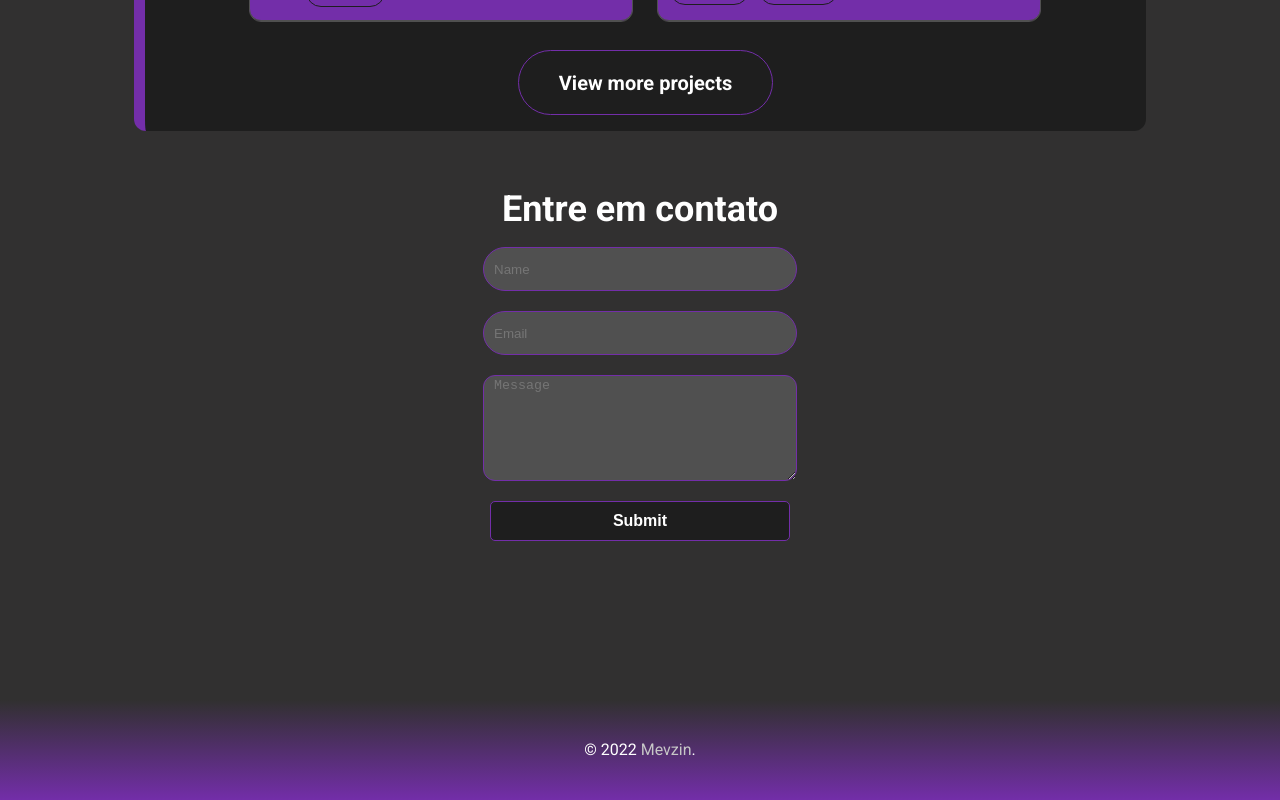
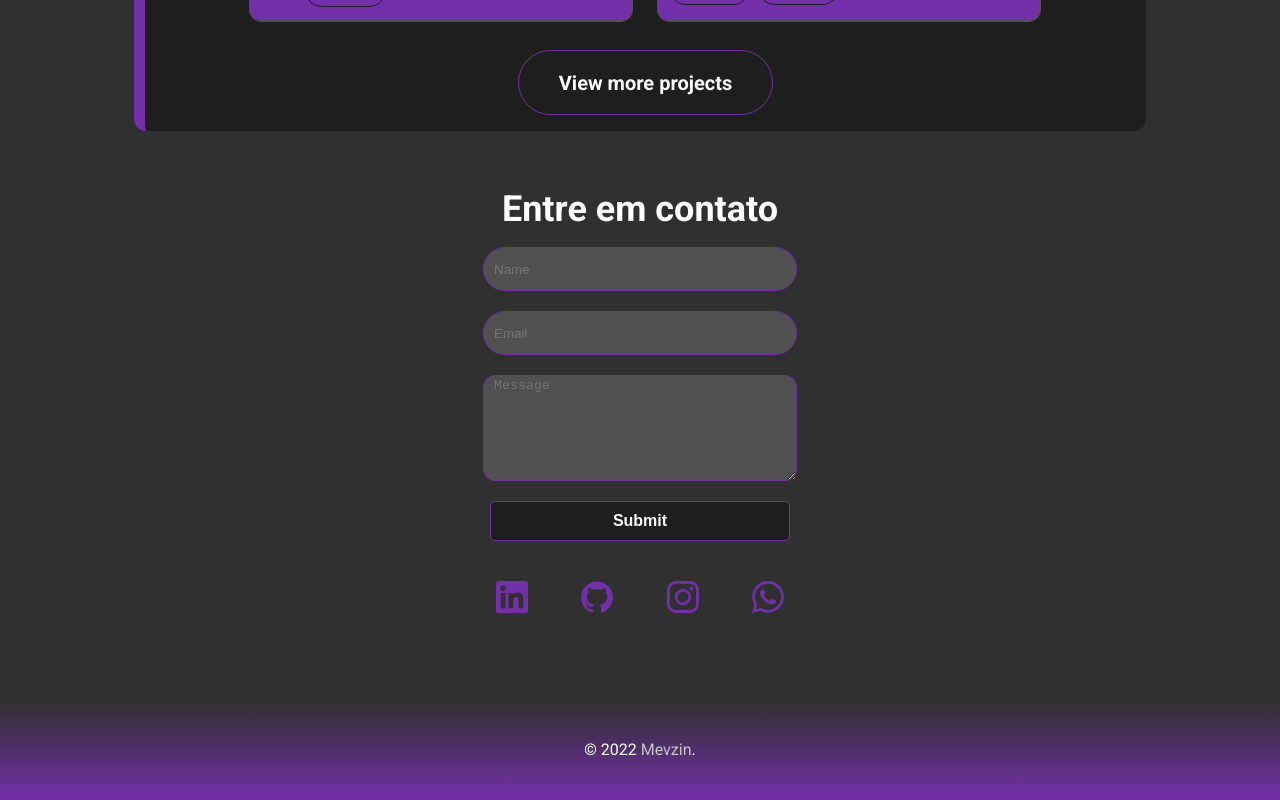
Before and after one commit to Mevzin/portfolio, a Next.js app: page / in a window 1280 px wide. Shown: the part 2596-3396 px from the top of the page. Built offline with nearby package versions, Linux system fonts and the light colour scheme.

Commit message:
Port finished

```diff
--- a/components/ContactMe/index.tsx
+++ b/components/ContactMe/index.tsx
@@ -1,10 +1,10 @@
 import styles from "./styles.module.scss";
-import { Form, Input, TextArea, Button } from "semantic-ui-react";
 import emailjs from "emailjs-com";
 import Swal from "sweetalert2";
+import { SiLinkedin, SiGithub, SiInstagram, SiWhatsapp } from "react-icons/si";
 
 export default function ContactMe() {
-  function handleOnSubmit(e:any) {
+  function handleOnSubmit(e: any) {
     e.preventDefault();
     emailjs
       .sendForm(
@@ -37,11 +37,28 @@ export default function ContactMe() {
     <div id="contactme" className={styles.containerContactMe}>
       <h1>Entre em contato</h1>
       <form onSubmit={handleOnSubmit}>
-        <input type="text" name="user_name" placeholder="Name"/>
-        <input type="text" name="user_email" placeholder="Email"/>
-        <textarea name="user_message" placeholder="Message"/>
+        <input type="text" name="user_name" placeholder="Name" />
+        <input type="text" name="user_email" placeholder="Email" />
+        <textarea name="user_message" placeholder="Message" />
         <button type="submit">Submit</button>
       </form>
+      <div className={styles.social}>
+        <a href="https://www.linkedin.com/in/thiagotorresmev/" target="blank">
+          <SiLinkedin />
+        </a>
+        <a href="https://github.com/Mevzin" target="blank">
+          <SiGithub />
+        </a>
+        <a href="https://www.instagram.com/thi.mevzin/" target="blank">
+          <SiInstagram />
+        </a>
+        <a
+          href="https://api.whatsapp.com/send?phone=5588998548929"
+          target="blank"
+        >
+          <SiWhatsapp />
+        </a>
+      </div>
     </div>
   );
 }
--- a/components/ContactMe/styles.module.scss
+++ b/components/ContactMe/styles.module.scss
@@ -71,7 +71,27 @@
   }
 }
 
-@media (max-width: 600px){
+.social {
+  display: flex;
+  flex-direction: row;
+  align-items: center;
+  justify-content: space-between;
+  width: 60%;
+
+  svg {
+    cursor: pointer;
+    color: var(--purple-900);
+    font-size: 2rem;
+    margin-top: 20px;
+    transition: 0.3s;
+
+    &:hover {
+      color: var(--gray-100);
+    }
+  }
+}
+
+@media (max-width: 600px) {
   .containerContactMe {
     width: 90%;
     height: 450px;
```
